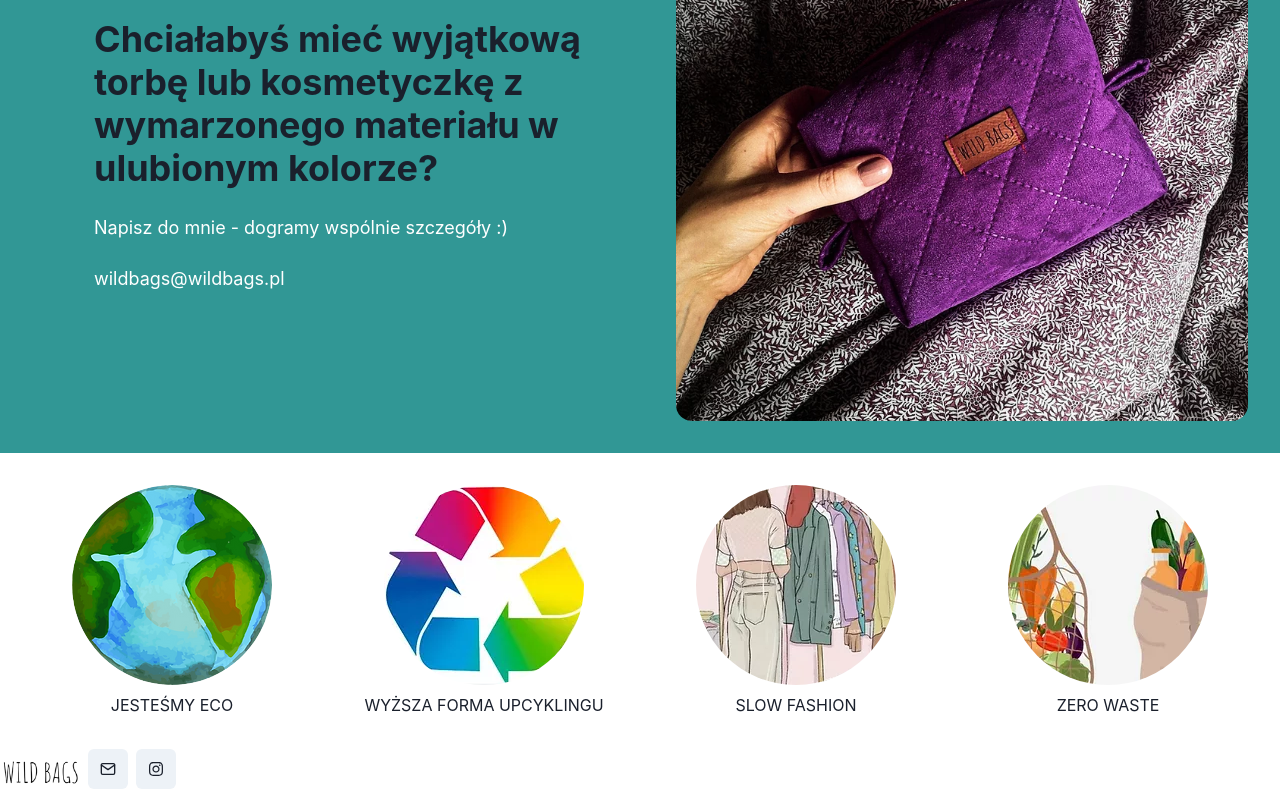
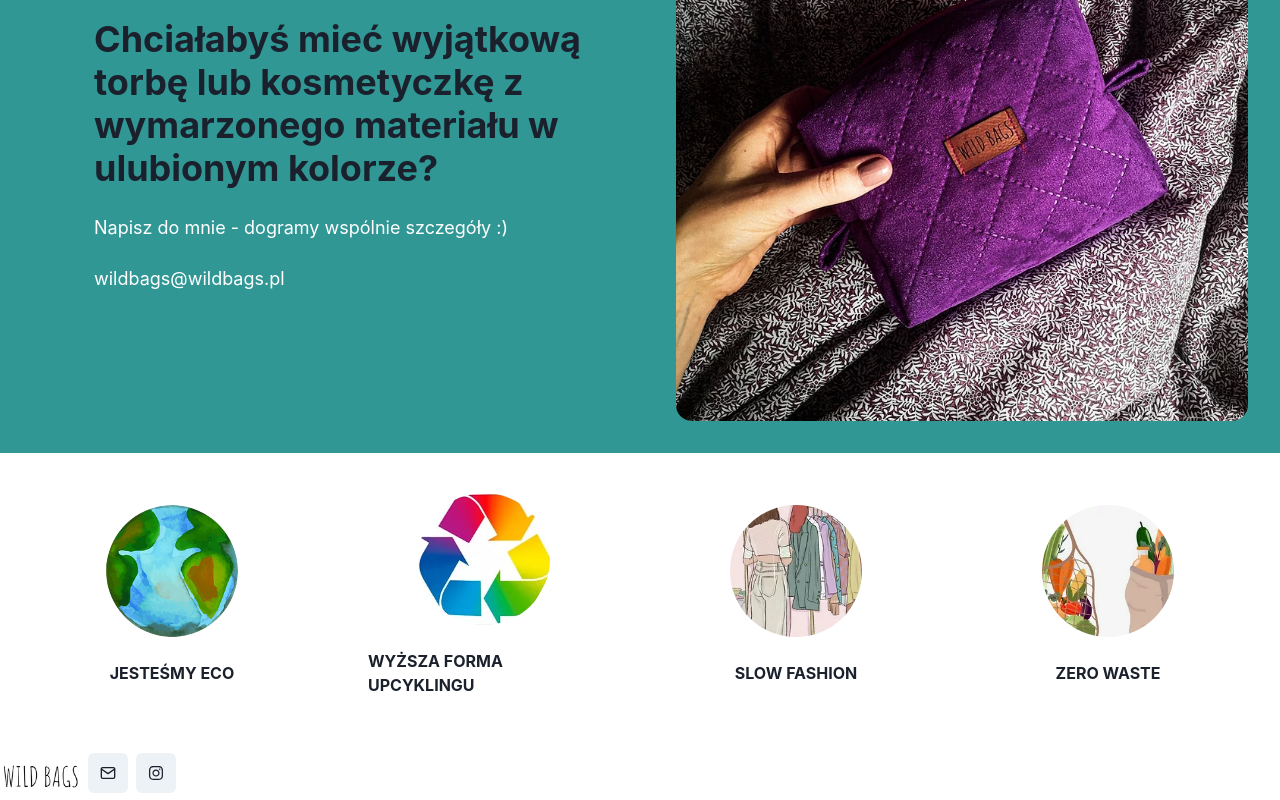
Before and after one commit to antek-karlsson/wildbags_1.0.2, a React (Create React App) app: page / in a window 1280 px wide. Shown: the part 1757-2557 px from the top of the page. Built offline with nearby package versions, Linux system fonts and the light colour scheme.

Commit message:
adjusted image size & added padding

```diff
--- a/src/components/features-box/feature-card.sub-comp.jsx
+++ b/src/components/features-box/feature-card.sub-comp.jsx
@@ -2,9 +2,11 @@ import { Image, VStack, Text } from "@chakra-ui/react";
 
 const FeatureCard = ({ src, label }) => {
   return (
-    <VStack justify={"center"} align={"center"}>
-      <Image src={src} borderRadius={"full"} />
-      <Text>{label}</Text>
+    <VStack justify={"center"} align={"center"} p={2}>
+      <Image src={src} borderRadius={"full"} maxW={"50%"} />
+      <Text p={4} fontWeight={"bold"}>
+        {label}
+      </Text>
     </VStack>
   );
 };
```
